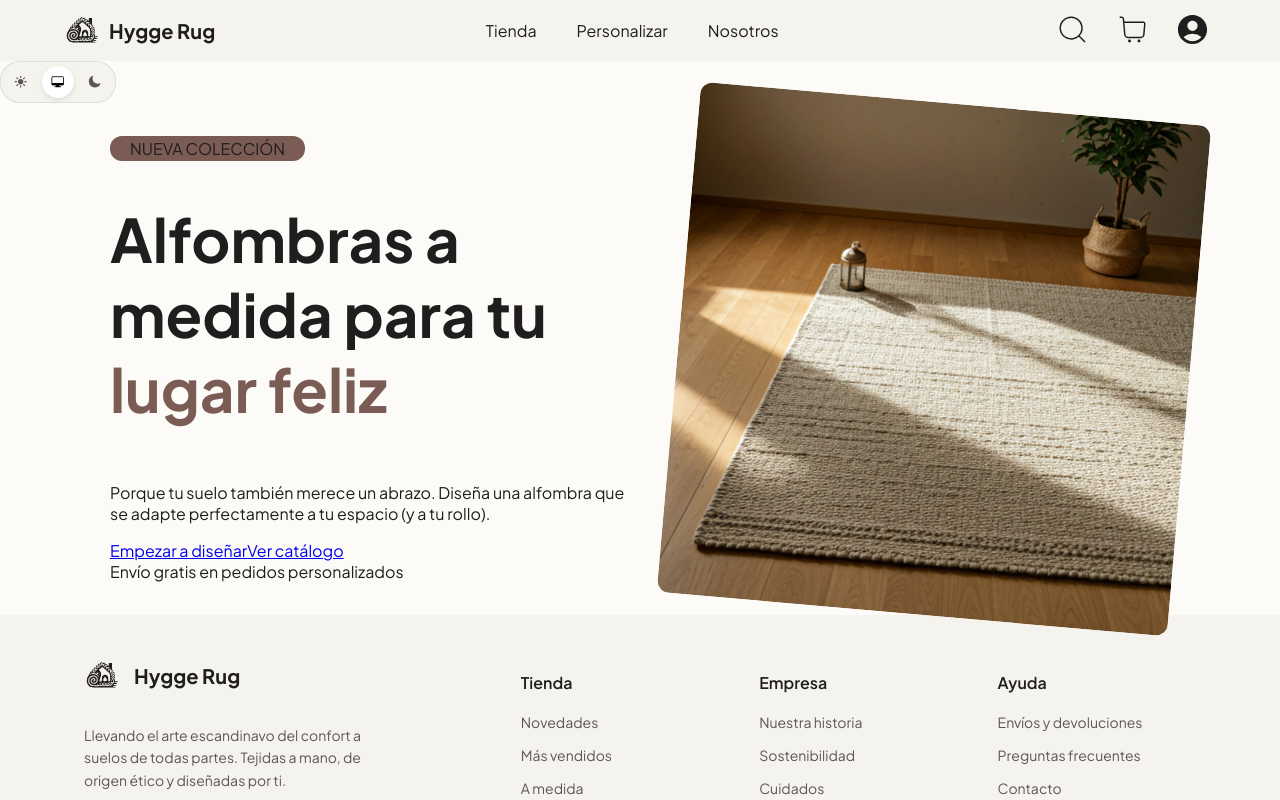
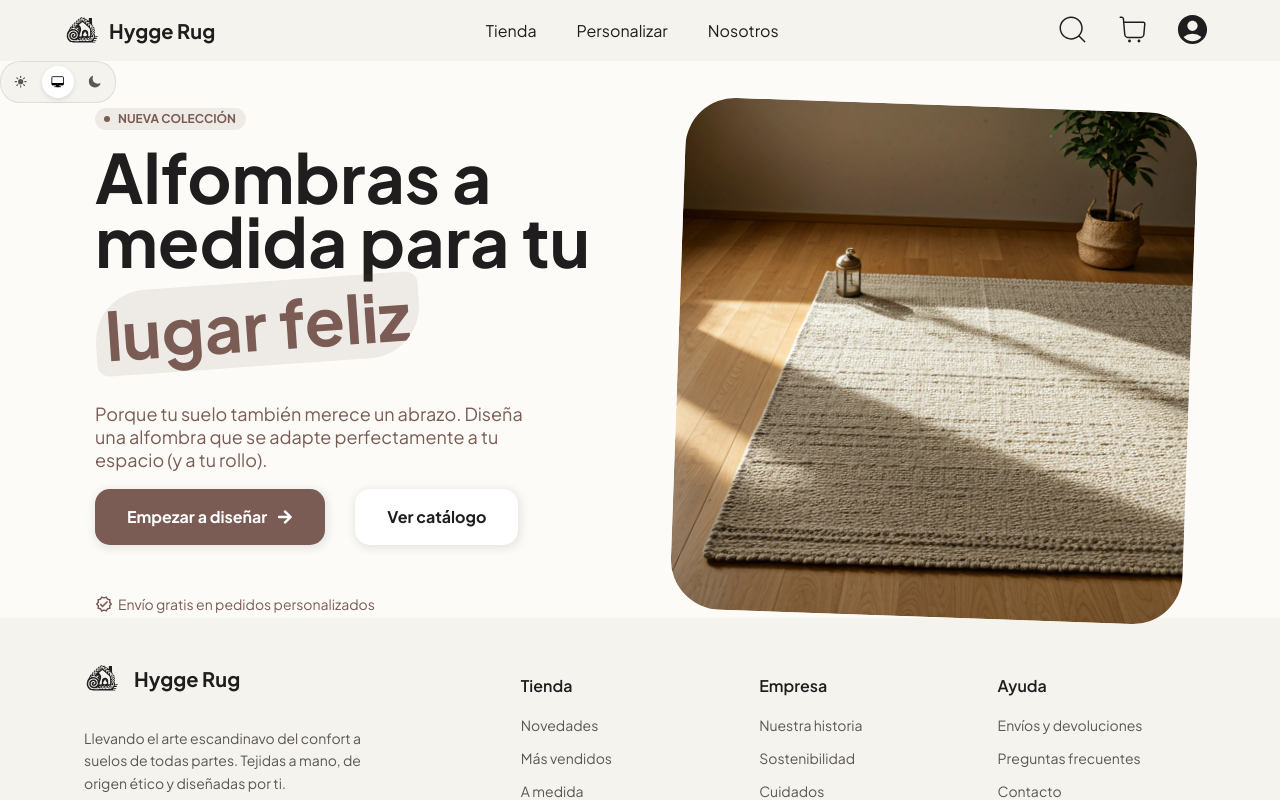
Before and after one commit to HyggeRug-Team/HyggeRug, a Next.js app in the folder frontend/: page / in a window 1280 px wide. Shown: the top 800 px of the page. Built offline with nearby package versions, Linux system fonts and the light colour scheme.

Commit message:
Creacion del Hero 1.3

```diff
--- a/frontend/src/components/Hero/Hero.jsx
+++ b/frontend/src/components/Hero/Hero.jsx
@@ -1,12 +1,16 @@
 "use client";
 import React from "react";
 import styles from "./Hero.module.css";
+
+import { GoDotFill } from "react-icons/go";
+import { FaArrowRight } from "react-icons/fa";
+import { MdOutlineVerified } from "react-icons/md";
 
 function Hero() {
   return (
     <div className={styles.heroContainer}>
       <div className={styles.heroInfo}>
-        <span className={styles.heroBanner}>NUEVA COLECCIÓN</span>
+        <span className={styles.heroBanner}><GoDotFill />NUEVA COLECCIÓN</span>
         <h1 className={styles.heroTitle}>
           Alfombras a medida para tu <span>lugar feliz</span>
         </h1>
@@ -15,10 +19,10 @@ function Hero() {
           adapte perfectamente a tu espacio (y a tu rollo).
         </p>
         <div className={styles.heroButtons}>
-          <a href="#">Empezar a diseñar</a>
+          <a href="#">Empezar a diseñar<span><FaArrowRight/></span></a>
           <a href="#">Ver catálogo</a>
         </div>
-        <span>Envío gratis en pedidos personalizados</span>
+        <span className={styles.heroSend}><MdOutlineVerified size={18}/>Envío gratis en pedidos personalizados</span>
       </div>
       <div className={styles.heroImage}>
         <img src="/ejemplo.webp" alt="Alfombra de la ultima colección" />
--- a/frontend/src/components/Hero/Hero.module.css
+++ b/frontend/src/components/Hero/Hero.module.css
@@ -11,23 +11,98 @@
   display: flex;
   flex-direction: column;
   flex: 1;
-  padding: 20px;
+  padding: 5px;
 }
 
 .heroBanner {
+  display: flex;
+  align-items: center;
   width: fit-content;
+  gap: 5px;
+  font-size: 12px;
+  font-weight: 700;
+  line-height: 1rem;
   border-radius: 12px;
-  padding: 2px 20px;
-  background-color: var(--texto-hover);
+  padding: 3px 10px 3px 6px;
+  color: var(--texto-hover);
+  background-color: #7a5c551a;
 }
 
 .heroTitle {
-  font-size: 60px;
+  line-height: 4rem;
+  margin: 14px 0;
+  font-size: 68px;
+  font-weight: 900;
 }
 
 .heroTitle span {
-  font-size: 60px;
+  display: inline-block;
+  overflow: hidden;
+  margin-top: 10px;
+  padding: 10px;
+  font-size: 66px;
   color: var(--boton-before-hover);
+  border-radius: 52px 12px ;
+  background-color: #7a5c551a;
+  transform: rotate(-4deg);
+}
+
+.heroInfo p{
+  max-width: 450px;
+  font-size: 18px;
+  color: var(--texto-hover);
+}
+
+.heroButtons{
+  max-width: 450px;
+  display: flex;
+  gap: 30px;
+}
+
+.heroButtons a{
+  font-size: 1rem;
+  font-weight: 700;
+  line-height: 1.5rem;
+  border-radius: 15px;
+  padding: 16px 32px;
+  text-decoration: none;
+  box-shadow: 1px 2px 10px 2px var(--border-shadow);
+  transition: 0.3s all ease;
+}
+
+.heroButtons a:first-of-type{
+  display: flex;
+  gap: 10px;
+  color: #fff ;
+  background-color: var(--boton-before-hover);
+}
+
+.heroButtons a:first-of-type:hover{
+  background-color: var(--boton-after-hover);
+}
+
+.heroButtons a:first-of-type span{
+  display: flex;
+  align-items: center;
+  transition: 0.3s all ease;
+}
+
+.heroButtons a:first-of-type:hover span{
+  transform: translateX(6px);
+}
+
+.heroButtons a:nth-of-type(2){
+  color: var(--texto-principal) ;
+  background-color: var(--bg-footer-componente);
+}
+
+.heroSend{
+  display: flex;
+  align-items: center;
+  gap: 5px;
+  margin-top: 50px;
+  font-size: 14px;
+  color: var(--texto-hover);
 }
 
 .heroImage img {
@@ -36,8 +111,14 @@
   flex: 1;
   width: 100%;
   margin: auto;
-  border-radius: 12px;
-  transform: rotate(5deg);
+  border-radius: 50px;
+  transform: rotate(2deg);
+  transition: 0.5s all ease;
+}
+
+.heroImage img:hover {
+  box-shadow: 4px 4px 10px 4px var(--border-shadow);
+  transform: rotate(0deg) scale(1.1);
 }
 
 @media (max-width: 1024px) {
--- a/frontend/src/components/IntroOverlay/IntroOverlay.jsx
+++ b/frontend/src/components/IntroOverlay/IntroOverlay.jsx
@@ -27,7 +27,7 @@ const IntroOverlay = () => {
           // Al final, hacemos un fade out rápido para que no haya cortes bruscos
           // si el zoom no ha salido del todo de la pantalla.
           exit={{ opacity: 0 }}
-          transition={{ duration: 0.5 }}
+          transition={{ duration: 0.8 }}
         >
           {/* YA NO HAY CAPA BLANCA AQUÍ.
              Directamente va el SVG máscara.
@@ -43,7 +43,7 @@ const IntroOverlay = () => {
             transition={{
               duration: 2.5,
               ease: [0.76, 0, 0.24, 1], // Curva cinematográfica
-              delay: 0.2 // Pequeña pausa inicial
+              delay: 0.8 // Pequeña pausa inicial
             }}
           >
             <defs>
--- a/frontend/src/components/IntroOverlay/IntroOverlay.module.css
+++ b/frontend/src/components/IntroOverlay/IntroOverlay.module.css
@@ -28,7 +28,7 @@
 }
 
 .textStyle {
-  font-family: var(--font-plus-jakarta), sans-serif;
+  font-family: var(--font-plus-jakarta);
   font-weight: 800;
   text-transform: uppercase;
   letter-spacing: 0.1em;
```
